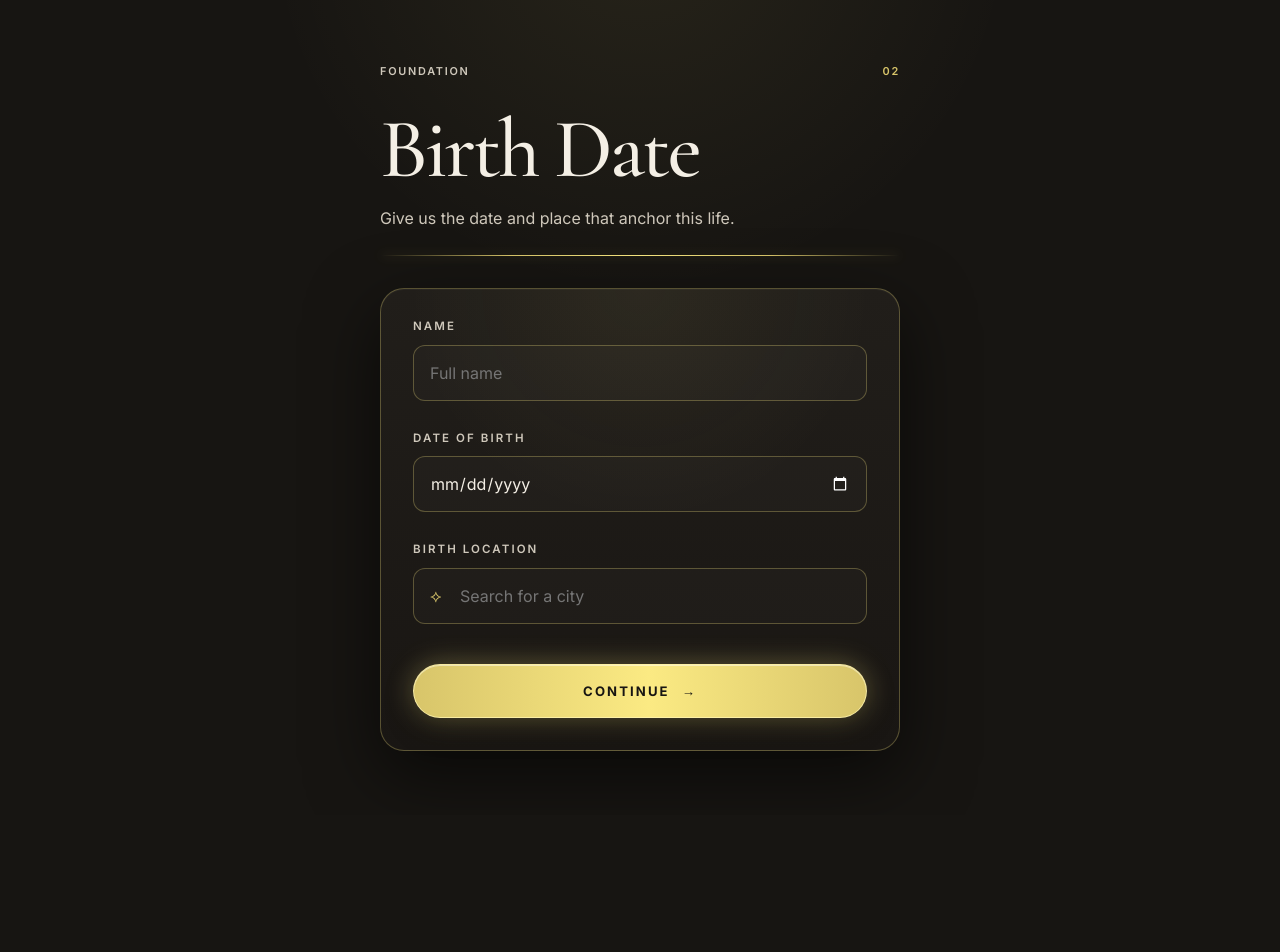
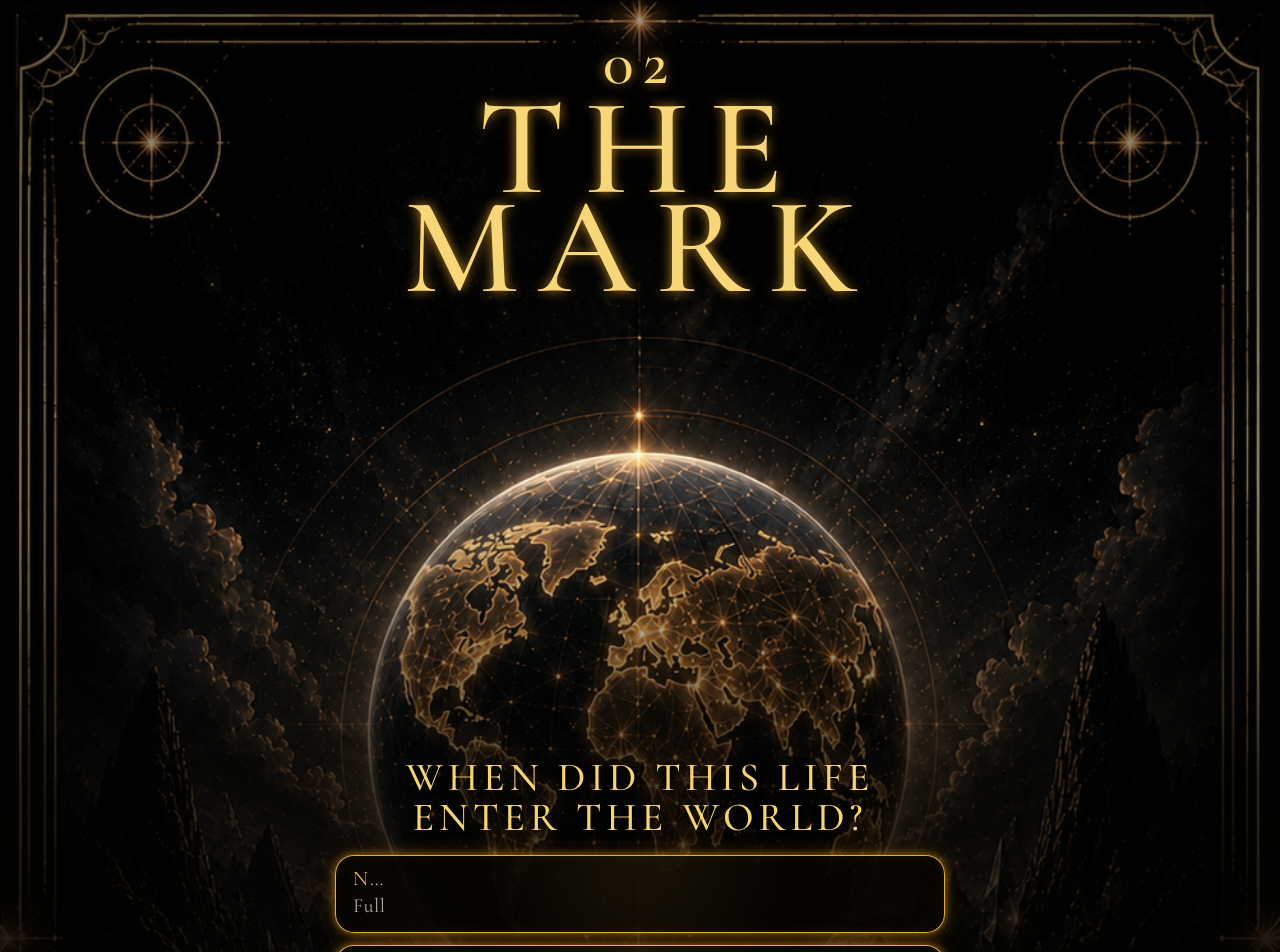
Before and after one commit to seanmphelps-ai/seen-universe, a Next.js app: page /foundation/birth in a window 1280 px wide. Shown: the top 952 px of the page. Before the commit the page ends 815 px from the top, so only its background shows below. Built offline with nearby package versions, Linux system fonts and the light colour scheme.

Commit message:
Carry Forge theme into birth date placard

```diff
--- a/app/foundation/birth/page.tsx
+++ b/app/foundation/birth/page.tsx
@@ -1,8 +1,8 @@
 'use client';
 
-import { FormEvent, useEffect, useMemo, useState } from 'react';
+import Image from 'next/image';
+import { FormEvent, useEffect, useState } from 'react';
 import { useRouter } from 'next/navigation';
-import { CITIES, type City } from '../../../lib/cities';
 
 type StoredLocations = {
   birthLocation?: string;
@@ -12,8 +12,7 @@ export default function BirthFoundationPage() {
   const router = useRouter();
   const [name, setName] = useState('');
   const [birthDate, setBirthDate] = useState('');
-  const [cityQuery, setCityQuery] = useState('');
-  const [selectedCity, setSelectedCity] = useState<City | null>(null);
+  const [birthLocation, setBirthLocation] = useState('');
   const [error, setError] = useState('');
 
   useEffect(() => {
@@ -22,47 +21,11 @@ export default function BirthFoundationPage() {
 
     try {
       const locations = JSON.parse(stored) as StoredLocations;
-      const birthLocation = locations.birthLocation?.trim();
-      if (!birthLocation) return;
-
-      setCityQuery(birthLocation);
-
-      const normalized = birthLocation.toLowerCase();
-      const match = CITIES.find((city) => {
-        const cityName = city.name.toLowerCase();
-        const country = city.country.toLowerCase();
-        return normalized.includes(cityName) && normalized.includes(country);
-      });
-
-      if (match) {
-        setSelectedCity(match);
-        setCityQuery(`${match.name}, ${match.country}`);
-      }
+      setBirthLocation(locations.birthLocation?.trim() ?? '');
     } catch {
-      // Leave the form empty if stored Foundation data cannot be read.
+      setBirthLocation('');
     }
   }, []);
-
-  const citySuggestions = useMemo(() => {
-    const query = cityQuery.trim().toLowerCase();
-    if (!query || selectedCity) return [];
-
-    return CITIES.filter(
-      (city) =>
-        city.name.toLowerCase().includes(query) ||
-        city.country.toLowerCase().includes(query),
-    ).slice(0, 8);
-  }, [cityQuery, selectedCity]);
-
-  function handleCityInputChange(value: string) {
-    setCityQuery(value);
-    setSelectedCity(null);
-  }
-
-  function handleCitySelect(city: City) {
-    setSelectedCity(city);
-    setCityQuery(`${city.name}, ${city.country}`);
-  }
 
   function handleSubmit(event: FormEvent<HTMLFormElement>) {
     event.preventDefault();
@@ -77,8 +40,8 @@ export default function BirthFoundationPage() {
       return;
     }
 
-    if (!selectedCity) {
-      setError('Search for and select your birth location from the list.');
+    if (!birthLocation) {
+      setError('Complete your location first.');
       return;
     }
 
@@ -89,7 +52,7 @@ export default function BirthFoundationPage() {
       JSON.stringify({
         name: name.trim(),
         birthDate,
-        city: selectedCity,
+        birthLocation,
       }),
     );
 
@@ -97,109 +60,83 @@ export default function BirthFoundationPage() {
   }
 
   return (
-    <main className="seenFlowPage">
-      <section className="seenFlowShell" aria-labelledby="birth-foundation-title">
-        <div className="seenProgress" aria-label="Foundation progress">
-          <span className="seenProgressLabel">Foundation</span>
-          <span className="seenProgressValue">02</span>
-        </div>
+    <main className="seenForgePage">
+      <Image
+        className="seenForgeBackdrop"
+        src="/foundation/location-forge-background.png"
+        alt=""
+        aria-hidden="true"
+        fill
+        priority
+        sizes="(max-width: 760px) 100vw, 760px"
+      />
+      <div className="seenForgeBackdropVeil" aria-hidden="true" />
 
-        <header className="seenFlowHeader">
-          <h1 id="birth-foundation-title" className="seenDisplayLarge">
-            Birth Date
+      <section className="seenForgeShell" aria-labelledby="birth-foundation-title">
+        <header className="seenForgeMasthead">
+          <span className="seenForgeNumber">02</span>
+          <h1 id="birth-foundation-title" className="seenForgeTitle">
+            The Mark
           </h1>
-
-          <p className="seenFlowIntroduction">
-            Give us the date and place that anchor this life.
-          </p>
-
-          <div className="seenDivider" aria-hidden="true" />
         </header>
 
-        <form className="seenPanel seenFlowForm" onSubmit={handleSubmit}>
-          <div className="seenField">
-            <label className="seenLabel" htmlFor="foundation-name">
-              Name
-            </label>
-            <div className="seenInputFrame">
+        <div className="seenForgeGlobeSpace" aria-hidden="true" />
+
+        <section className="seenForgeExposure">
+          <header className="seenForgeExposureHeader">
+            <h2>When did this life enter the world?</h2>
+          </header>
+
+          <form className="seenForgeForm" onSubmit={handleSubmit}>
+            <label className="seenForgeField">
+              <span className="seenForgeFieldBody">
+                <span className="seenForgeFieldLabel">Name</span>
                 <input
                   id="foundation-name"
-                className="seenInput"
+                  className="seenForgeInput"
                   type="text"
                   autoComplete="name"
                   placeholder="Full name"
                   value={name}
                   onChange={(event) => setName(event.target.value)}
                 />
-            </div>
-          </div>
+              </span>
+            </label>
 
-          <div className="seenField">
-            <label className="seenLabel" htmlFor="foundation-date">
-              Date of birth
-            </label>
-            <div className="seenInputFrame">
+            <label className="seenForgeField">
+              <span className="seenForgeFieldBody">
+                <span className="seenForgeFieldLabel">Date of Birth</span>
                 <input
                   id="foundation-date"
-                className="seenInput"
+                  className="seenForgeInput"
                   type="date"
                   value={birthDate}
                   onChange={(event) => setBirthDate(event.target.value)}
                 />
+              </span>
+            </label>
+
+            {birthLocation && (
+              <div className="seenForgeField" aria-label="Birth location">
+                <span className="seenForgeFieldBody">
+                  <span className="seenForgeFieldLabel">Birth Location</span>
+                  <span className="seenForgeInput">{birthLocation}</span>
+                </span>
               </div>
-          </div>
-
-          <div className="seenField">
-            <label className="seenLabel" htmlFor="foundation-city">
-              Birth location
-            </label>
-            <div className="seenInputFrame">
-              <span className="seenFieldIcon" aria-hidden="true">⟡</span>
-              <input
-                id="foundation-city"
-                className="seenInput seenInputWithIcon"
-                type="text"
-                autoComplete="off"
-                placeholder="Search for a city"
-                value={cityQuery}
-                onChange={(event) => handleCityInputChange(event.target.value)}
-              />
-            </div>
-
-            {citySuggestions.length > 0 && (
-              <ul className="seenCitySuggestions">
-                {citySuggestions.map((city) => (
-                  <li key={`${city.name}-${city.country}`}>
-                    <button
-                      type="button"
-                      className="seenCitySuggestion"
-                      onClick={() => handleCitySelect(city)}
-                    >
-                      {city.name}, {city.country}
-                    </button>
-                  </li>
-                ))}
-              </ul>
             )}
 
-            {cityQuery.trim() && !selectedCity && citySuggestions.length === 0 && (
-              <p className="seenFieldSupport">
-                No match in the bundled city list. Try a nearby larger city.
-              </p>
-            )}
-          </div>
-
             {error && (
-            <p className="seenFormError" role="alert">
+              <p className="seenForgeError" role="alert">
                 {error}
               </p>
             )}
 
-          <button className="seenButtonPrimary" type="submit">
+            <button className="seenForgeSubmit" type="submit">
               Continue
-            <span aria-hidden="true">→</span>
+              <span aria-hidden="true">›</span>
             </button>
           </form>
+        </section>
       </section>
     </main>
   );
```
Lines whose indentation alone changed are shown as unchanged.
